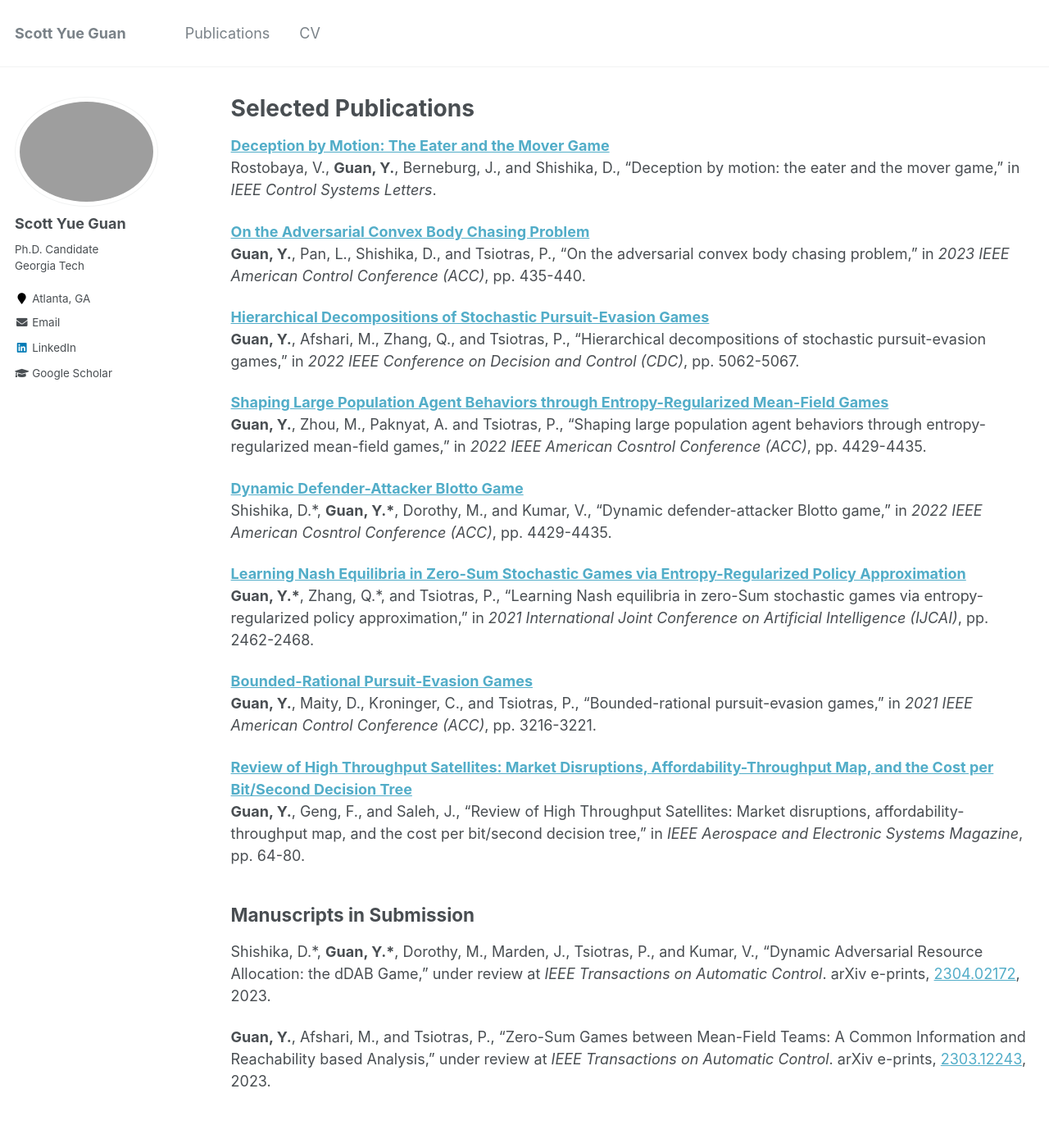
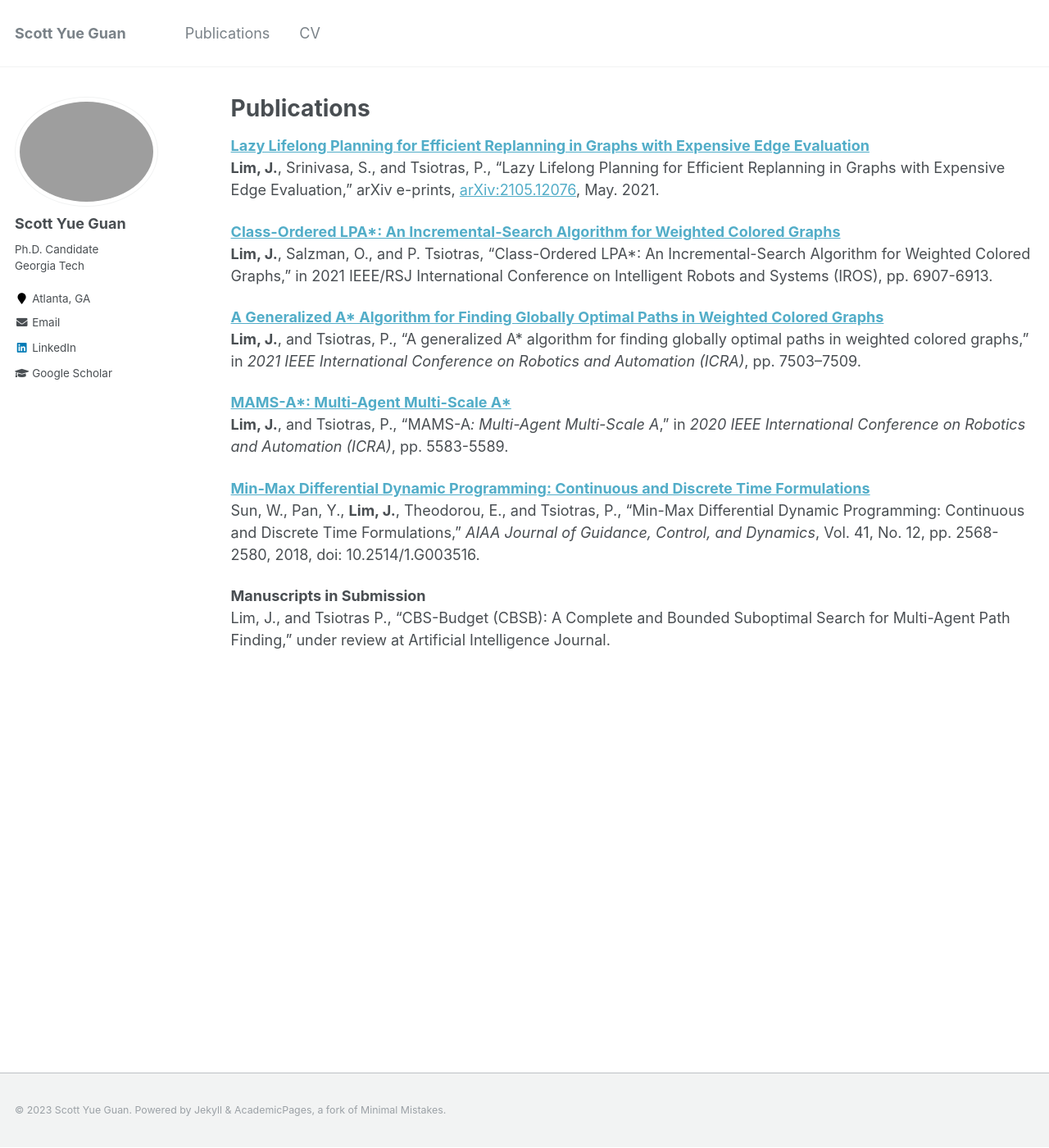
Before and after one commit to scottyueguan/scottyueguan.github.io, a Jekyll site: the page built from _pages/publications.md, in a window 1280 px wide and 1400 px high. Shown: the whole window at 82% size. Built offline with Jekyll 4.4.1, drawn with Linux system fonts in a browser that asks for light colours.

Commit message:
check publication.md

```diff
--- a/_pages/publications.md
+++ b/_pages/publications.md
@@ -1,49 +1,23 @@
 ---
 layout: archive
-title: "Selected Publications"
+title: "Publications"
 permalink: /publications/
 author_profile: true
 ---
+<b>[Lazy Lifelong Planning for Efficient Replanning in Graphs with Expensive Edge Evaluation](https://jliminf.github.io/publications/lgls21)</b><br>
+<b>Lim, J.</b>, Srinivasa, S., and Tsiotras, P., "Lazy Lifelong Planning for Efficient Replanning in Graphs with Expensive Edge Evaluation,” arXiv e-prints, [arXiv:2105.12076](https://arxiv.org/abs/2105.12076), May. 2021.
 
-<b>[Deception by Motion: The Eater and the Mover Game](https://ieeexplore.ieee.org/abstract/document/10171186)</b><br>
-Rostobaya, V., <b>Guan, Y.</b>, Berneburg, J., and Shishika, D., “Deception by motion: the eater and the mover game,” in <i>IEEE Control Systems Letters</i>.
+<b>[Class-Ordered LPA\*: An Incremental-Search Algorithm for Weighted Colored Graphs](https://jliminf.github.io/publications/colpa21)</b><br>
+<b>Lim, J.</b>, Salzman, O., and P. Tsiotras, “Class-Ordered LPA*: An Incremental-Search Algorithm for Weighted Colored Graphs,” in 2021 IEEE/RSJ International Conference on Intelligent Robots and Systems (IROS), pp. 6907-6913.
 
-<b>[On the Adversarial Convex Body Chasing Problem](https://ieeexplore.ieee.org/abstract/document/10156405)</b><br>
-<b>Guan, Y.</b>, Pan, L., Shishika, D., and Tsiotras, P., “On the adversarial convex body chasing problem,” in <i>2023 IEEE American Control Conference (ACC)</i>, pp. 435-440.
+<b>[A Generalized A\* Algorithm for Finding Globally Optimal Paths in Weighted Colored Graphs](https://jliminf.github.io/publications/coa21)</b><br>
+<b>Lim, J.</b>, and Tsiotras, P., “A generalized A* algorithm for finding globally optimal paths in weighted colored graphs,” in <i>2021 IEEE International Conference on Robotics and Automation (ICRA)</i>, pp. 7503–7509.
 
-<!-- <b>[Jump law of co-state in optimal control for state-dependent switched systems and applications](https://ieeexplore.ieee.org/abstract/document/10156336)</b><br>
-Zhou, M., Verriest, E., <b>Guan, Y.</b>, and Abdallah, C., “Jump law of co-state in optimal control for state-dependent switched systems and applications,” in <i>2023 IEEE American Control Conference (ACC)</i>, pp. 3566-3571. -->
+<b>[MAMS-A\*: Multi-Agent Multi-Scale A\*](https://jliminf.github.io/publications/mams20)</b><br>
+<b>Lim, J.</b>, and Tsiotras, P., "MAMS-A*: Multi-Agent Multi-Scale A*," in <i>2020 IEEE International Conference on Robotics and Automation (ICRA)</i>, pp. 5583-5589.
 
-<b>[Hierarchical Decompositions of Stochastic Pursuit-Evasion Games](https://ieeexplore.ieee.org/abstract/document/9992967)</b><br>
-<b>Guan, Y.</b>, Afshari, M., Zhang, Q., and Tsiotras, P., “Hierarchical decompositions of stochastic pursuit-evasion games,” in <i>2022 IEEE Conference on Decision and Control (CDC)</i>, pp. 5062-5067.
+<b>[Min-Max Differential Dynamic Programming: Continuous and Discrete Time Formulations](https://jliminf.github.io/publications/gtddp18)</b><br>
+Sun, W., Pan, Y., <b>Lim, J.</b>, Theodorou, E., and Tsiotras, P., "Min-Max Differential Dynamic Programming: Continuous and Discrete Time Formulations," <i>AIAA Journal of Guidance, Control, and Dynamics</i>, Vol. 41, No. 12, pp. 2568-2580, 2018, doi: 10.2514/1.G003516.
 
-<b>[Shaping Large Population Agent Behaviors through Entropy-Regularized Mean-Field Games](https://ieeexplore.ieee.org/abstract/document/9867358)</b><br>
-<b>Guan, Y.</b>, Zhou, M., Paknyat, A. and Tsiotras, P.,  "Shaping large population agent behaviors through entropy-regularized mean-field games," in <i>2022 IEEE American Cosntrol Conference (ACC)</i>, pp. 4429-4435.
-
-<b>[Dynamic Defender-Attacker Blotto Game](https://ieeexplore.ieee.org/abstract/document/9867358)</b><br>
-Shishika, D.\*, <b>Guan, Y.\*</b>, Dorothy, M., and Kumar, V., "Dynamic defender-attacker Blotto game," in <i>2022 IEEE American Cosntrol Conference (ACC)</i>, pp. 4429-4435.
-
-<b>[Learning Nash Equilibria in Zero-Sum Stochastic Games via Entropy-Regularized Policy Approximation](https://scottyueguan.github.io/publications/snq2-2011.md)</b><br>
-<b>Guan, Y.\*</b>, Zhang, Q.\*, and Tsiotras, P., “Learning Nash equilibria in zero-Sum stochastic games via entropy-regularized policy approximation,” in <i>2021 International Joint Conference on Artificial Intelligence (IJCAI)</i>, pp. 2462-2468.
-
-<b>[Bounded-Rational Pursuit-Evasion Games](https://ieeexplore.ieee.org/abstract/document/9483152)</b><br>
-<b>Guan, Y.</b>, Maity, D., Kroninger, C., and Tsiotras, P., “Bounded-rational pursuit-evasion games,” in <i>2021 IEEE American Control Conference (ACC)</i>, pp. 3216-3221.
-
-<!-- <b>[On a Hilbert-type Integral Inequality With Non-homogeneous Kernel of mixed Hyperbolic Functions](http://files.ele-math.com/articles/jmi-13-85.pdf)</b><br>
-You, M., and <b>Guan, Y.</b>, “On a Hilbert-type integral inequality with non-homogeneous kernel of mixed hyperbolic functions,” in <i>Journal of Mathematical Inequalities</i>, Vol 13, No 4, pp. 1197-1208, 2019. -->
-
-<!-- <b>[Monte-Carlo value analysis of High-Throughput Satellites: Value levers, tradeoffs, and implications for operators and investors](https://journals.plos.org/plosone/article?id=10.1371/journal.pone.0222133)</b><br>
-Geng, F., Gomez, D, <b>Guan, Y.</b>, and Saleh, J., “Monte-Carlo value analysis of High-Throughput Satellites: Value levers, tradeoffs, and implications for operators and investors,” in <i>Plos one</i>, Vol 14, No. 9, p.e0222133, 2019. -->
-
-<b>[Review of High Throughput Satellites: Market Disruptions, Affordability-Throughput Map, and the Cost per Bit/Second Decision Tree](https://ieeexplore.ieee.org/abstract/document/8766193)</b><br>
-<b>Guan, Y.</b>, Geng, F., and Saleh, J., "Review of High Throughput Satellites: Market disruptions, affordability-throughput map, and the cost per bit/second decision tree,” in <i>IEEE Aerospace and Electronic Systems Magazine</i>, pp. 64-80.
-
-
-
-<h2>Manuscripts in Submission</h2>
-
-Shishika, D.\*, <b>Guan, Y.\*</b>, Dorothy, M., Marden, J., Tsiotras, P., and Kumar, V., "Dynamic Adversarial Resource Allocation: the dDAB Game," under review at <i>IEEE Transactions on Automatic Control</i>.
-arXiv e-prints, [2304.02172](https://arxiv.org/abs/2304.02172), 2023.
-
-<b>Guan, Y.</b>, Afshari, M., and Tsiotras, P., "Zero-Sum Games between Mean-Field Teams: A Common Information and Reachability based Analysis," under review at <i>IEEE Transactions on Automatic Control</i>.
-arXiv e-prints, [2303.12243](https://arxiv.org/abs/2303.12243), 2023.
+<b>Manuscripts in Submission</b><br>
+Lim, J., and Tsiotras P., “CBS-Budget (CBSB): A Complete and Bounded Suboptimal Search for Multi-Agent Path Finding,” under review at Artificial Intelligence Journal.
```
